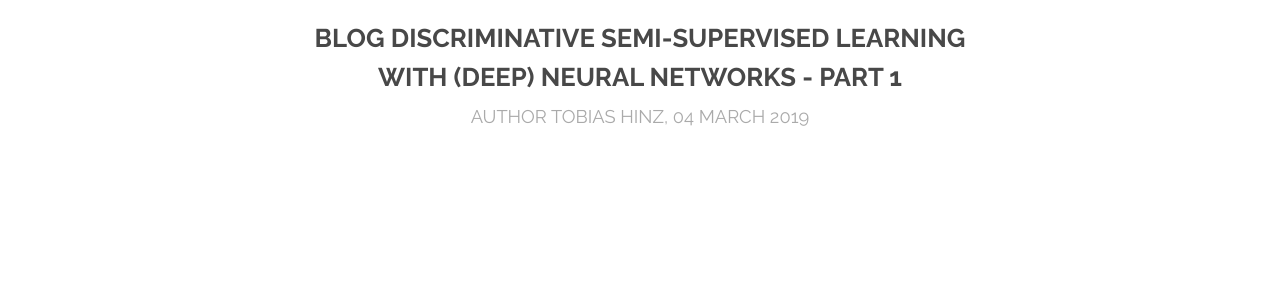
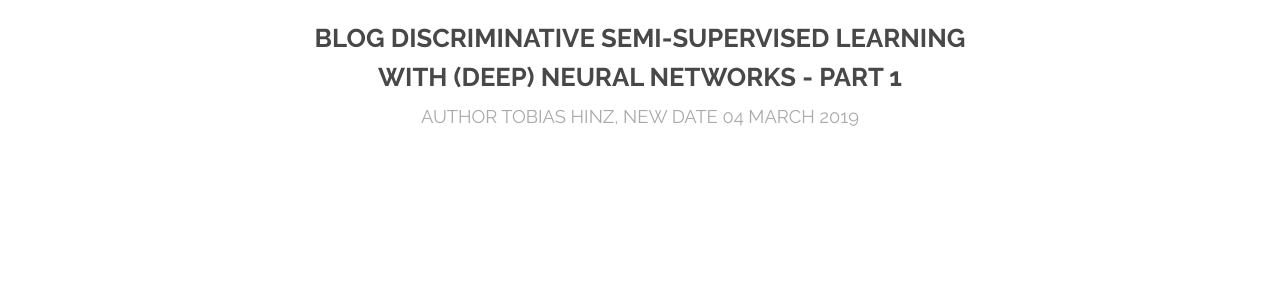
Before and after one commit to tohinz/tohinz.github.io, a Jekyll site: the page built from blog/discriminative-semi-supervised-learning-1.html, in a window 1280 px wide and 900 px high. Shown: the part 157-457 px from the top of the window. Built offline with Jekyll 4.4.1, drawn with Linux system fonts in a browser that asks for light colours.

Commit message:
Update blog.html

```diff
--- a/_layouts/blog.html
+++ b/_layouts/blog.html
@@ -6,7 +6,7 @@
 	<div class="container 75%">
 		<header>
 			<h2 style="text-align: center">{{ page.blog_title }}</h2>
-			<p style="text-align: center">{{ page.author }}, {{ page.date | date_to_long_string }}</p>
+			<p style="text-align: center">{{ page.author }}, new date {{ page.date | date_to_long_string }}</p>
 		</header>
 	</div>
 </section>
```
